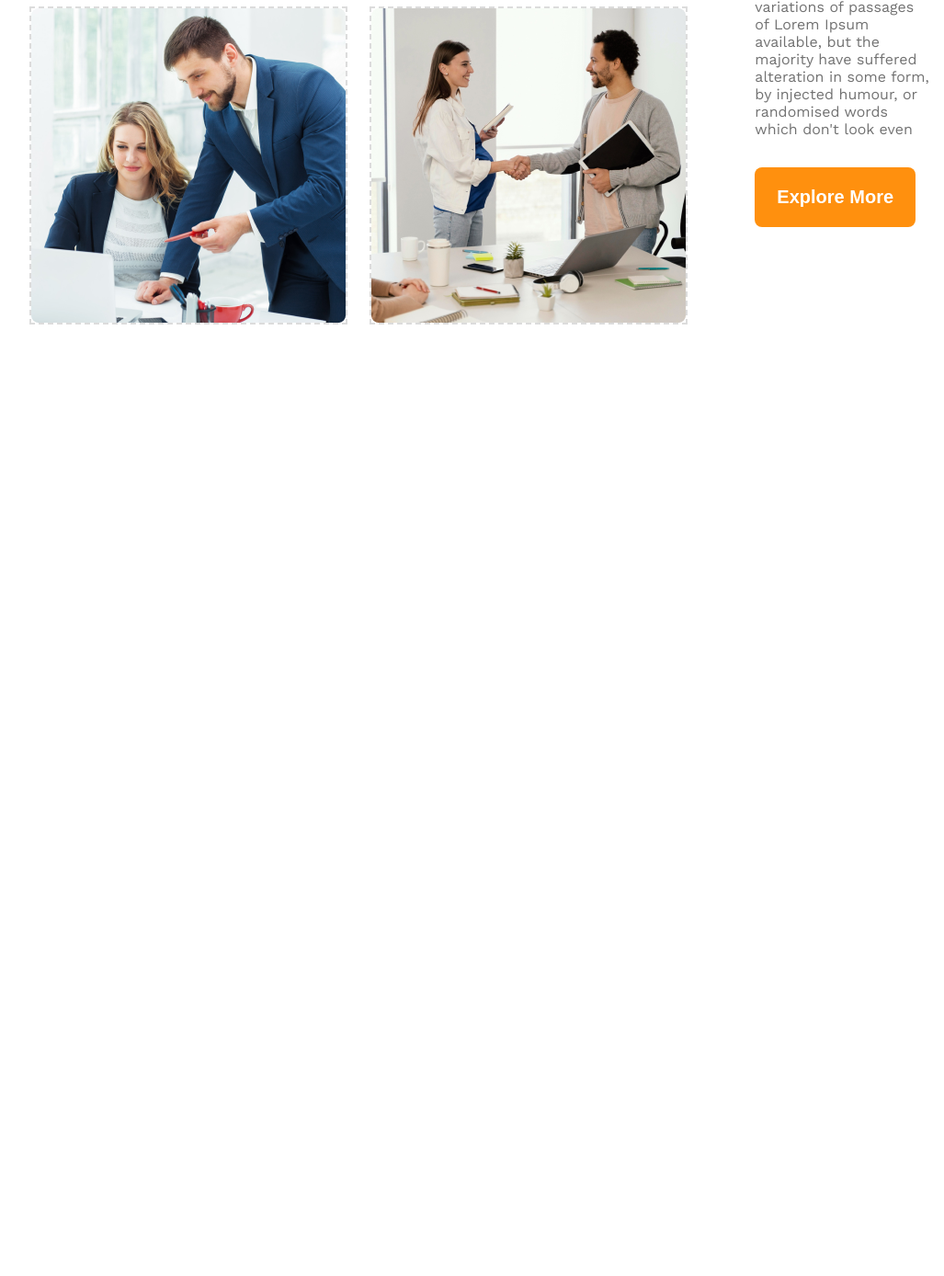
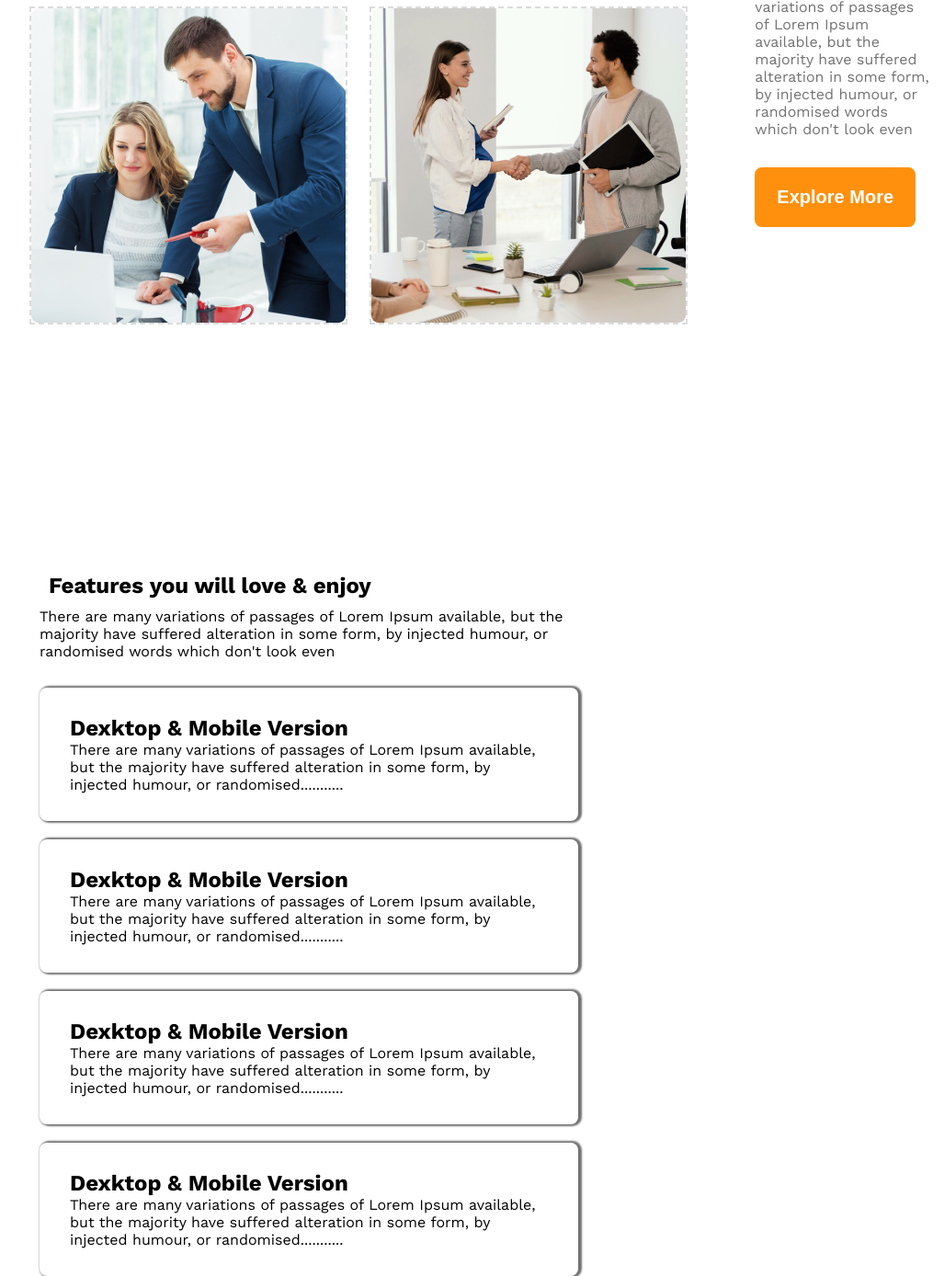
Before and after one commit to webdiv-rakib/g3-architects-project, a plain HTML site: page index.html in a window 1280 px wide. Shown: the part 1530-2918 px from the top of the page at 92% size, without its empty margins (117-1144 px from the left). Before the commit the page ends 2013 px from the top, so only its background shows below. Drawn offline with nearby package versions, Linux system fonts and the light colour scheme.

Commit message:
working on feature section

```diff
--- a/index.html
+++ b/index.html
@@ -39,6 +39,8 @@
         </div>
     </header>
     <main>
+
+        <!-- Team section -->
         <section id="team-section">
             <div class="team-container">
                 <div class="teams">
@@ -59,6 +61,43 @@
                 </div>
             </div>
         </section>
+
+        <!-- Feature section -->
+        <section id="feature-section">
+            <div class="feature-container">
+                <div class="feature-left">
+                    <h1 style="padding: 10px;">Features you will love & enjoy</h1>
+                    <p>There are many variations of passages of Lorem Ipsum available, but the majority have suffered
+                        alteration in some form, by injected humour, or randomised words which don't look even</p>
+                    <div class="feature-card">
+                        <div class="feature">
+                            <h1>Dexktop & Mobile Version</h1>
+                            <p>There are many variations of passages of Lorem Ipsum available, but the majority have
+                                suffered
+                                alteration in some form, by injected humour, or randomised...........</p>
+                        </div>
+                        <div class="feature">
+                            <h1>Dexktop & Mobile Version</h1>
+                            <p>There are many variations of passages of Lorem Ipsum available, but the majority have
+                                suffered
+                                alteration in some form, by injected humour, or randomised...........</p>
+                        </div>
+                        <div class="feature">
+                            <h1>Dexktop & Mobile Version</h1>
+                            <p>There are many variations of passages of Lorem Ipsum available, but the majority have
+                                suffered
+                                alteration in some form, by injected humour, or randomised...........</p>
+                        </div>
+                        <div class="feature">
+                            <h1>Dexktop & Mobile Version</h1>
+                            <p>There are many variations of passages of Lorem Ipsum available, but the majority have
+                                suffered
+                                alteration in some form, by injected humour, or randomised...........</p>
+                        </div>
+                    </div>
+                </div>
+            </div>
+        </section>
     </main>
     <footer>
 
--- a/styles/style.css
+++ b/styles/style.css
@@ -122,6 +122,31 @@ ul li a {
     font-weight: 700;
 }
 
+/* Feature section design */
+#feature-section {
+    padding-top: 130px;
+}
+
+.feature-container {
+    padding-left: 160px;
+    padding-right: 160px;
+}
+
+.feature-left{
+    max-width: 586px;
+}
+.feature{
+    padding: 30px 33px;
+    box-shadow: 2px 0px 2px 2px #727272;
+    border-radius: 8px;
+}
+.feature-card{
+    display: flex;
+    flex-direction: column;
+    gap: 20px;
+    margin-top: 30px;
+}
+
 /* Responsive for medium device */
 @media screen and (max-width: 576px) {
     * {
```
